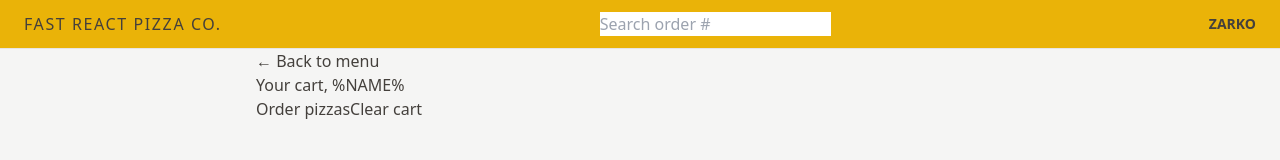
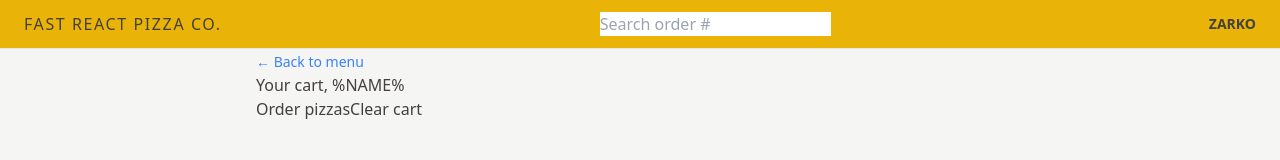
Before and after one commit to SenseiZarkoDukic/fast-react-pizza, a React (Vite) app: page /cart in a window 1280 px wide. Shown: the top 160 px of the page. Built offline with nearby package versions, Linux system fonts and the light colour scheme.

Commit message:
Add hover to back to menu button

```diff
--- a/src/features/cart/Cart.jsx
+++ b/src/features/cart/Cart.jsx
@@ -29,7 +29,12 @@
 
   return (
     <div>
-      <Link to="/menu">&larr; Back to menu</Link>
+      <Link
+        to="/menu"
+        className="text-sm text-blue-500 hover:text-blue-600 hover:underline"
+      >
+        &larr; Back to menu
+      </Link>
 
       <h2>Your cart, %NAME%</h2>
 
```
